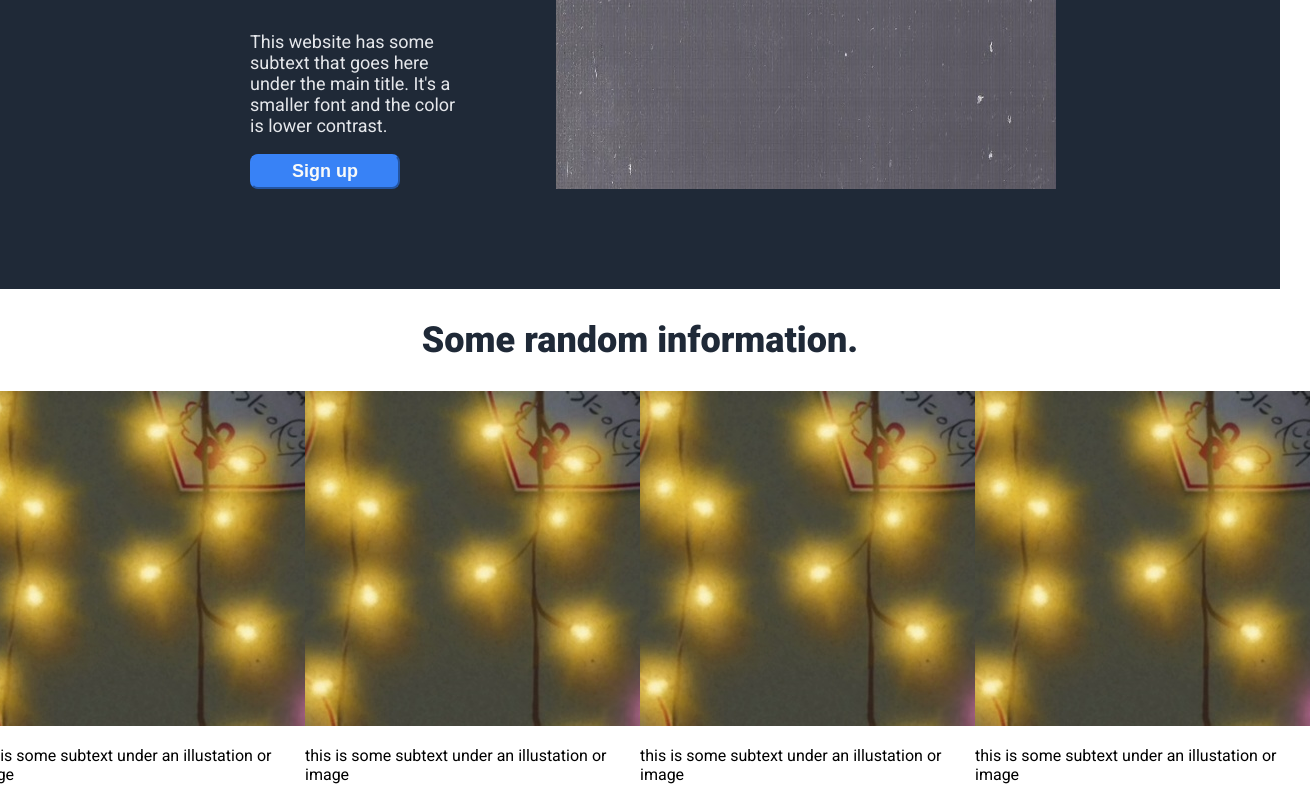
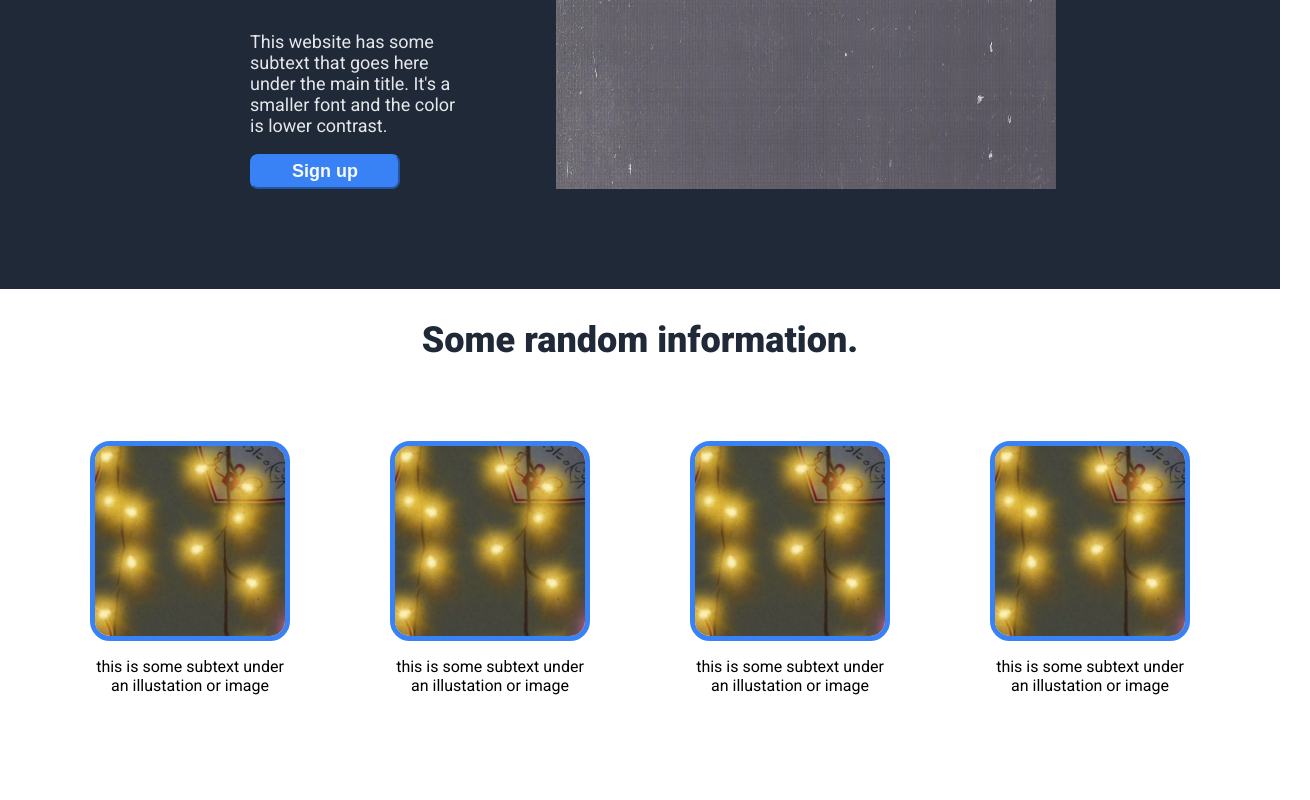
Before and after one commit to eml02/toppage, a plain HTML site: page index.html in a window 1280 px wide. Shown: the part 447-1247 px from the top of the page, 1310 px wide, since content can reach past the window. After the commit the page ends 1142 px from the top, so only its background shows below. Drawn offline with Linux system fonts and the light colour scheme.

Commit message:
Style images and subtext (size, orientation, border)

```diff
--- a/index.html
+++ b/index.html
@@ -30,19 +30,19 @@
     <h2 class="randominfotext">Some random information.</h2>
     <div class="imagesandsubtextcontainer">
         <div class="imageandsubtext">
-            <img src="images/imagen.jpg" alt="">
+            <img class="randomimg" src="images/imagen.jpg" alt="">
             <p class="subtext">this is some subtext under an illustation or image</p>
         </div>
         <div class="imageandsubtext">
-            <img src="images/imagen.jpg" alt="">
+            <img class="randomimg" src="images/imagen.jpg" alt="">
             <p class="subtext">this is some subtext under an illustation or image</p>
         </div>
         <div class="imageandsubtext">
-            <img src="images/imagen.jpg" alt="">
+            <img class="randomimg" src="images/imagen.jpg" alt="">
             <p class="subtext">this is some subtext under an illustation or image</p>
         </div>
         <div class="imageandsubtext">
-            <img src="images/imagen.jpg" alt="">
+            <img class="randomimg" src="images/imagen.jpg" alt="">
             <p class="subtext">this is some subtext under an illustation or image</p>
         </div>
 
--- a/style.css
+++ b/style.css
@@ -74,11 +74,27 @@ body {
 
 .imagesandsubtextcontainer {
     display: flex;
-
 }
 
+.imageandsubtext {
+    display: flex;
+    flex-direction: column;
+    width: 200px;
+    height: 200px;
+    padding: 50px;
+}
+
+.subtext {
+    text-align: center;
+}
+
+.randomimg {
+    border: 5px solid #3882f6;
+    border-radius: 20px;
+}
 .randominfotext {
     font-size: 36px;
     color: #1f2937;
     font-weight: 900;
+
 }
```
